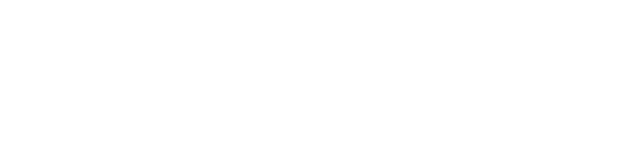
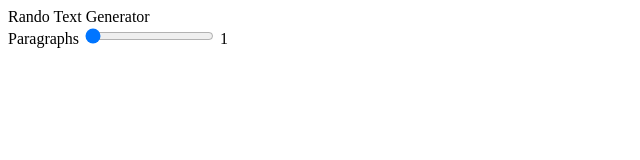
Before and after one commit to swlodawski/Rando-Text-Generator, a plain HTML site: page index.html in a window 1280 px wide. Shown: the whole page, without its empty margins (0-640 px from the left). Drawn offline with Linux system fonts and the light colour scheme.

Commit message:
Set up markup for paragraph section.

```diff
--- a/index.html
+++ b/index.html
@@ -7,7 +7,21 @@
     <title>Rando Text Generator</title>
 </head>
 <body>
+    <header>Rando Text Generator</header>
+  <main>
+    <div class="options">
+        <div class="paragraphs">
+            <label for="paragraphs">Paragraphs</label>
+            <input
+            type="range"
+            id="paragraphs"
+            min="1" max="50"
+            value="1">
+            <span id="paragraphsValue">1</span>
+        </div>
 
+    </div>
+  </main>
 <script src="./script.js"></script>
 </body>
 </html>
```
